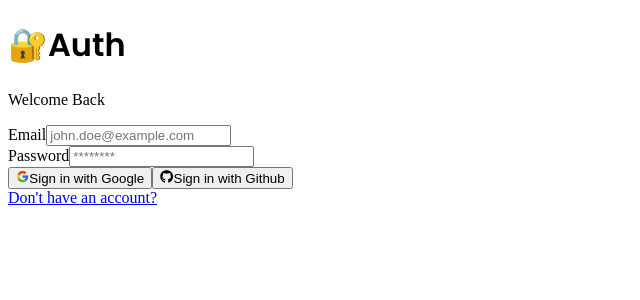
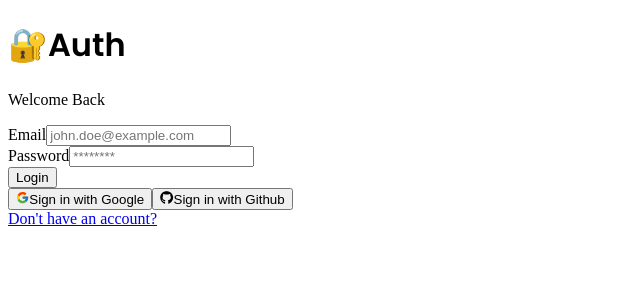
Before and after one commit to lapinRagnar/next-auth-advanced-2024, a Next.js app: page /auth/login in a window 1280 px wide. Shown: the top 300 px of the page, without its empty margins (0-640 px from the left). Built offline with nearby package versions, Linux system fonts and the light colour scheme.

Commit message:
le bouton submit

```diff
--- a/components/auth/LoginForm.tsx
+++ b/components/auth/LoginForm.tsx
@@ -15,6 +15,7 @@ import {
 
 import { CardWrapper } from "@/components/auth/CardWrapper"
 import { Input } from '@/components/ui/input'
+import { Button } from '@/components/ui/button'
 
 export const LoginForm = () => {
   const form = useForm<z.infer<typeof LoginSchema>>({
@@ -78,6 +79,9 @@ export const LoginForm = () => {
             />
 
           </div>
+
+          <Button type='submit' className="w-full">Login</Button>
+
         </form>
       </Form>
     </CardWrapper>
--- a/schemas/index.ts
+++ b/schemas/index.ts
@@ -2,5 +2,5 @@ import * as z from 'zod'
 
 export const LoginSchema = z.object({
   email: z.string().email({ message: '***Champ obligatoire***' }),
-  password: z.string()
+  password: z.string().min(1, { message: '***Champ obligatoire***' })
 })
```
